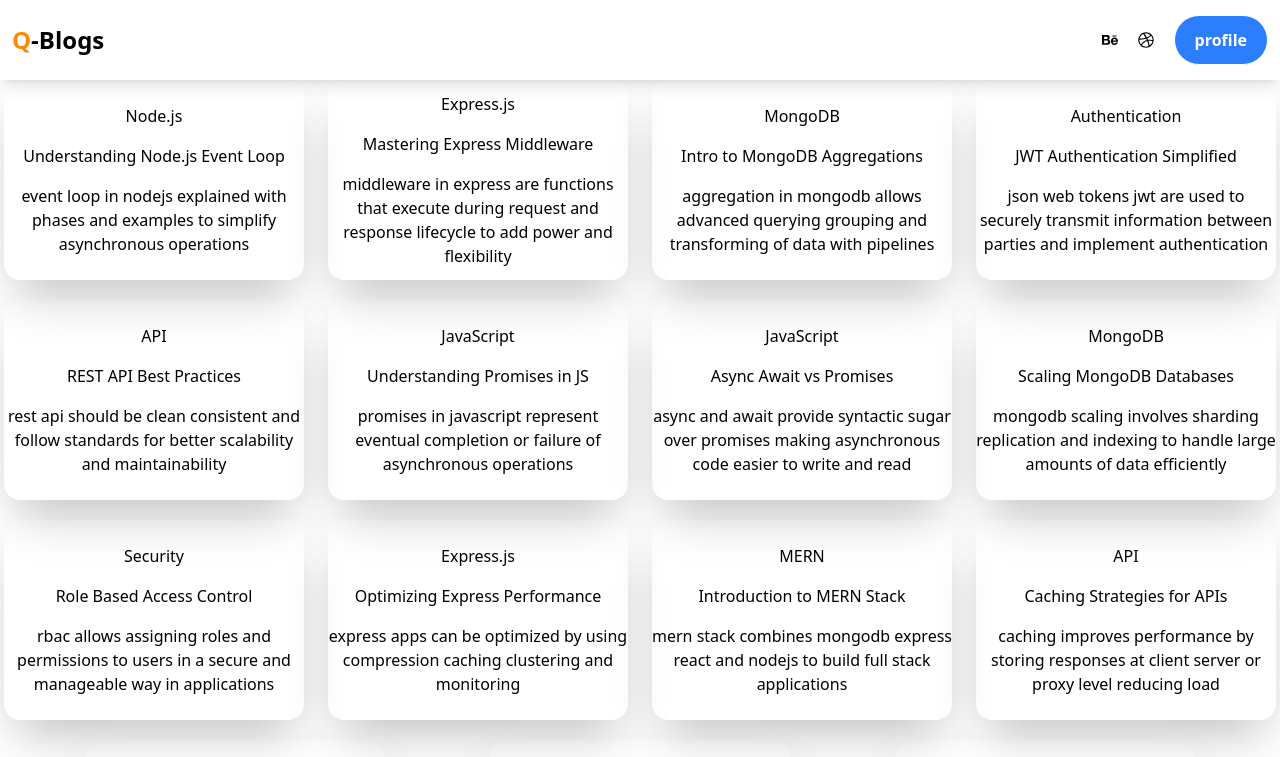
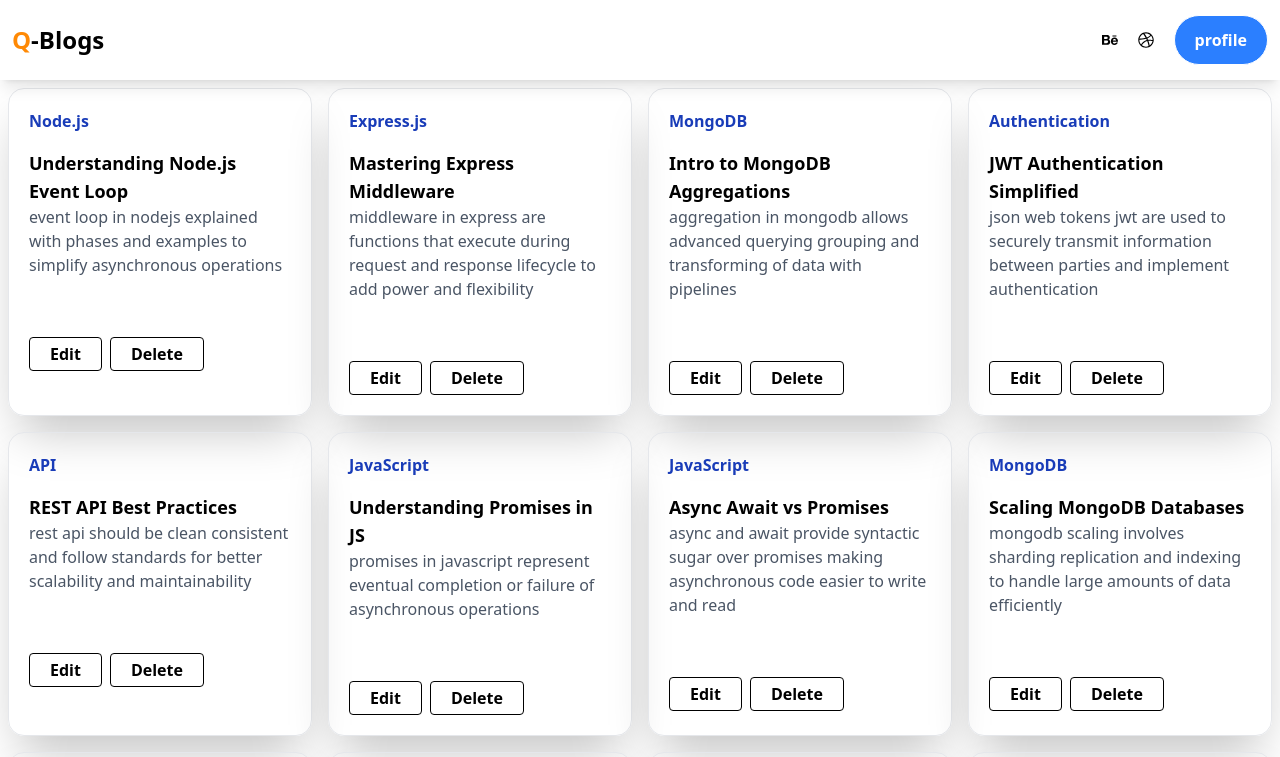
Before and after one commit to vijetasingh596/Project-React.js, a React (Vite) app: page / in a window 1280 px wide. Shown: the top 757 px of the page. Built offline with nearby package versions, Linux system fonts and the light colour scheme; data requests are answered from the project's data file.

Commit message:
update all

```diff
--- a/backend/db.json
+++ b/backend/db.json
@@ -47,9 +47,15 @@
       "username": "",
       "email": "",
       "password": ""
+    },
+    {
+      "id": "7777",
+      "username": "",
+      "email": "",
+      "password": ""
     }
   ],
-  "blogs":[
+  "blogs": [
     {
       "title": "Understanding Node.js Event Loop",
       "description": "event loop in nodejs explained with phases and examples to simplify asynchronous operations",
@@ -59,7 +65,8 @@
         "userName": "Amit Sharma"
       },
       "createdAt": "2025-08-01T10:15:00Z",
-    "updatedAt": "2025-08-01T10:15:00Z"
+      "updatedAt": "2025-08-01T10:15:00Z",
+      "id": "6b96"
     },
     {
       "title": "Mastering Express Middleware",
@@ -70,7 +77,8 @@
         "userName": "Neha Gupta"
       },
       "createdAt": "2025-08-02T09:30:00Z",
-    "updatedAt": "2025-08-02T09:30:00Z"
+      "updatedAt": "2025-08-02T09:30:00Z",
+      "id": "ee4d"
     },
     {
       "title": "Intro to MongoDB Aggregations",
@@ -81,7 +89,8 @@
         "userName": "Rahul Verma"
       },
       "createdAt": "2025-08-03T11:45:00Z",
-    "updatedAt": "2025-08-03T11:45:00Z"
+      "updatedAt": "2025-08-03T11:45:00Z",
+      "id": "830e"
     },
     {
       "title": "JWT Authentication Simplified",
@@ -92,7 +101,8 @@
         "userName": "Priya Singh"
       },
       "createdAt": "2025-08-04T13:10:00Z",
-    "updatedAt": "2025-08-04T13:10:00Z"
+      "updatedAt": "2025-08-04T13:10:00Z",
+      "id": "80a0"
     },
     {
       "title": "REST API Best Practices",
@@ -103,7 +113,8 @@
         "userName": "Sandeep Yadav"
       },
       "createdAt": "2025-08-05T15:25:00Z",
-    "updatedAt": "2025-08-05T15:25:00Z"
+      "updatedAt": "2025-08-05T15:25:00Z",
+      "id": "8a08"
     },
     {
       "title": "Understanding Promises in JS",
@@ -114,7 +125,8 @@
         "userName": "Anjali Mehta"
       },
       "createdAt": "2025-08-06T09:20:00Z",
-    "updatedAt": "2025-08-06T09:20:00Z"
+      "updatedAt": "2025-08-06T09:20:00Z",
+      "id": "f8a6"
     },
     {
       "title": "Async Await vs Promises",
@@ -125,7 +137,8 @@
         "userName": "Vikas Kumar"
       },
       "createdAt": "2025-08-07T10:30:00Z",
-    "updatedAt": "2025-08-07T10:30:00Z"
+      "updatedAt": "2025-08-07T10:30:00Z",
+      "id": "5fdd"
     },
     {
       "title": "Scaling MongoDB Databases",
@@ -136,7 +149,8 @@
         "userName": "Sneha Reddy"
       },
       "createdAt": "2025-08-08T11:40:00Z",
-    "updatedAt": "2025-08-08T11:40:00Z"
+      "updatedAt": "2025-08-08T11:40:00Z",
+      "id": "7b15"
     },
     {
       "title": "Role Based Access Control",
@@ -147,7 +161,8 @@
         "userName": "Manish Tiwari"
       },
       "createdAt": "2025-08-09T12:50:00Z",
-    "updatedAt": "2025-08-09T12:50:00Z"
+      "updatedAt": "2025-08-09T12:50:00Z",
+      "id": "f0f4"
     },
     {
       "title": "Optimizing Express Performance",
@@ -158,7 +173,8 @@
         "userName": "Rohit Jain"
       },
       "createdAt": "2025-08-10T14:05:00Z",
-    "updatedAt": "2025-08-10T14:05:00Z"
+      "updatedAt": "2025-08-10T14:05:00Z",
+      "id": "769a"
     },
     {
       "title": "Introduction to MERN Stack",
@@ -169,7 +185,8 @@
         "userName": "Divya Kapoor"
       },
       "createdAt": "2025-08-11T16:15:00Z",
-    "updatedAt": "2025-08-11T16:15:00Z"
+      "updatedAt": "2025-08-11T16:15:00Z",
+      "id": "94de"
     },
     {
       "title": "Caching Strategies for APIs",
@@ -180,7 +197,8 @@
         "userName": "Arjun Nair"
       },
       "createdAt": "2025-08-12T09:35:00Z",
-    "updatedAt": "2025-08-12T09:35:00Z"
+      "updatedAt": "2025-08-12T09:35:00Z",
+      "id": "5121"
     },
     {
       "title": "Working with MongoDB Indexes",
@@ -191,7 +209,8 @@
         "userName": "Kavita Joshi"
       },
       "createdAt": "2025-08-13T11:00:00Z",
-    "updatedAt": "2025-08-13T11:00:00Z"
+      "updatedAt": "2025-08-13T11:00:00Z",
+      "id": "7775"
     },
     {
       "title": "Understanding Bcrypt for Passwords",
@@ -202,7 +221,8 @@
         "userName": "Gaurav Mishra"
       },
       "createdAt": "2025-08-14T13:25:00Z",
-    "updatedAt": "2025-08-14T13:25:00Z"
+      "updatedAt": "2025-08-14T13:25:00Z",
+      "id": "67ed"
     },
     {
       "title": "Introduction to WebSockets",
@@ -213,7 +233,8 @@
         "userName": "Simran Kaur"
       },
       "createdAt": "2025-08-15T15:40:00Z",
-    "updatedAt": "2025-08-15T15:40:00Z"
+      "updatedAt": "2025-08-15T15:40:00Z",
+      "id": "fca5"
     }
   ]
 }
--- /dev/null
+++ b/src/components/BlogCard.jsx
@@ -0,0 +1,24 @@
+import React from "react";
+import EditModal from "./EditModal";
+
+const BlogCard = (props) => {
+    let{id,category,title,description}=props.blog
+  return (
+    <div
+      key={id}
+      className=" m-2 rounded-2xl p-5 border shadow-2xl border-gray-200"
+    >
+      <h4 className="text-blue-800 font-semibold mb-4">{category}</h4>
+      <h1 className="font-semibold  text-lg">{title}</h1>
+      <p  className="text-gray-600 mb-15">{description}</p>
+      <div className="flex">
+        <div className="border py-1 px-5 rounded cursor-pointer font-bold">
+            <EditModal/>
+        </div>
+        <button className="border py-1 px-5 ms-2 rounded cursor-pointer font-bold">Delete</button>
+      </div>
+    </div>
+  );
+};
+
+export default BlogCard;
--- /dev/null
+++ b/src/components/EditModal.jsx
@@ -0,0 +1,44 @@
+import * as React from 'react';
+import Box from '@mui/material/Box';
+import Button from '@mui/material/Button';
+import Typography from '@mui/material/Typography';
+import Modal from '@mui/material/Modal';
+
+const style = {
+  position: 'absolute',
+  top: '50%',
+  left: '50%',
+  transform: 'translate(-50%, -50%)',
+  width: 400,
+  bgcolor: 'background.paper',
+  border: '2px solid #000',
+  boxShadow: 24,
+  p: 4,
+};
+
+export default function EditModal() {
+  const [open, setOpen] = React.useState(false);
+  const handleOpen = () => setOpen(true);
+  const handleClose = () => setOpen(false);
+
+  return (
+    <div>
+      <button onClick={handleOpen}>Edit</button>
+      <Modal
+        open={open}
+        onClose={handleClose}
+        aria-labelledby="modal-modal-title"
+        aria-describedby="modal-modal-description"
+      >
+        <Box sx={style}>
+          <Typography id="modal-modal-title" variant="h6" component="h2">
+            Text in a modal
+          </Typography>
+          <Typography id="modal-modal-description" sx={{ mt: 2 }}>
+            Duis mollis, est non commodo luctus, nisi erat porttitor ligula.
+          </Typography>
+        </Box>
+      </Modal>
+    </div>
+  );
+}
--- a/src/components/NavBar.jsx
+++ b/src/components/NavBar.jsx
@@ -3,7 +3,7 @@ import { FaDribbble } from "react-icons/fa";
 import { FaBehance } from "react-icons/fa";
 const NavBar = () => {
   return (
-    <nav className="bg-white shadow-lg h-20 w-full p-3 flex items-center justify-between sticky top-0">
+    <nav className="bg-white z-50 shadow-lg h-20 w-full p-3 flex items-center justify-between sticky top-0">
       <figure className="text-2xl font-extrabold">
         <span className="text-orange-400">Q</span>-Blogs
       </figure>
--- a/src/pages/Home.jsx
+++ b/src/pages/Home.jsx
@@ -1,6 +1,7 @@
 import React, { useEffect, useState } from "react";
 import NavBar from "../components/NavBar";
 import { AxiosInstance } from "../routes/axiosInstance";
+import BlogCard from "../components/BlogCard";
 
 const Home = () => {
   const [allBlogs, setAllBlogs] = useState([]);
@@ -15,23 +16,14 @@ const Home = () => {
   return (
     <div>
       <NavBar />
-      <section className="h-full w-full">
+      <section>
         {allBlogs.length === 0 ? (
           <h2>NO blogs available</h2>
         ) : (
-          <article className=" flex justify-evenly gap-5 flex-wrap">
-            {allBlogs.map((blog) => {
-              let { id, title, description, category } = blog;
-              return (
-                <div
-                  key={id}
-                  className="h-[200px] flex shadow-2xl flex-col items-center gap-4 justify-center w-[300px] rounded-2xl "
-                >
-                  <h4>{category}</h4>
-                  <h1>{title}</h1>
-                  <p className="text-center">{description}</p>
-                </div>
-              );
+          <article className="grid grid-cols-1 md:grid-cols-4">
+            {allBlogs.map((blog,idx) => {
+              // let { id, title, description, category } = blog;
+              return <BlogCard key={idx} blog={blog}/>
             })}
           </article>
         )}
```
Lines whose indentation alone changed are shown as unchanged.
